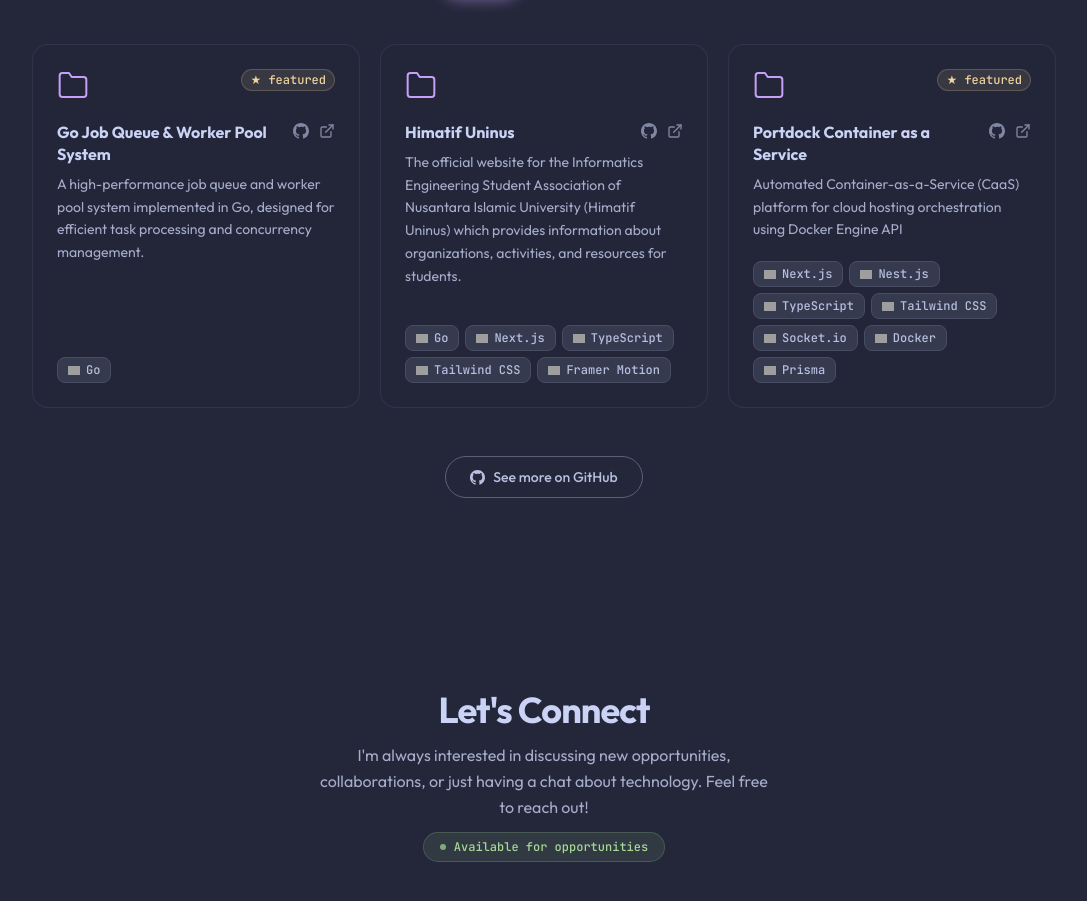
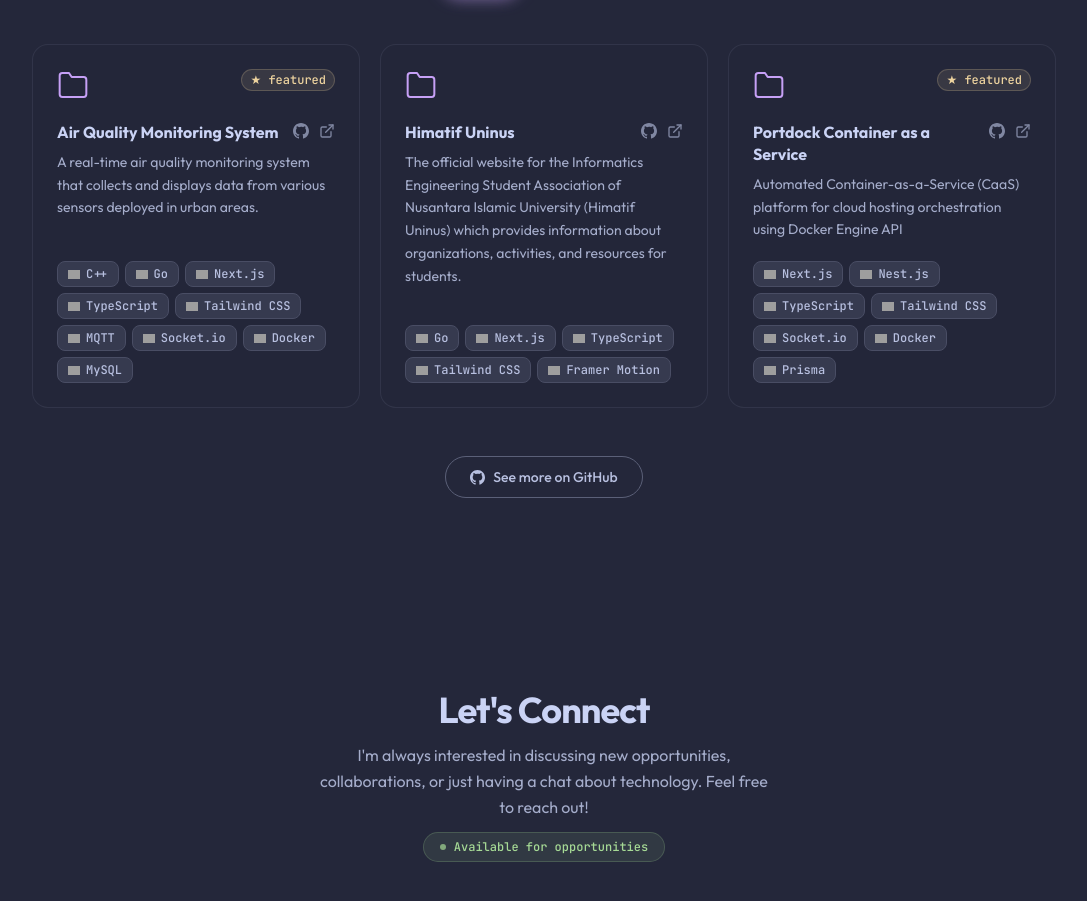
Before and after one commit to azrilpramudia/personal-website, a Next.js app: page / in a window 1280 px wide. Shown: the part 3780-4681 px from the top of the page, without its empty margins (96-1183 px from the left). Built offline with nearby package versions, Linux system fonts and the light colour scheme; grey boxes are pictures that could not be loaded.

Commit message:
update: new project

```diff
--- a/src/data/projects.ts
+++ b/src/data/projects.ts
@@ -3,12 +3,22 @@ import type { Project } from "@/src/types";
 export const projects: Project[] = [
   {
     id: "project-1",
-    title: "Go Job Queue & Worker Pool System",
+    title: "Air Quality Monitoring System",
     description:
-      "A high-performance job queue and worker pool system implemented in Go, designed for efficient task processing and concurrency management.",
-    techStack: ["Go"],
-    liveUrl: "https://project-1.com",
-    githubUrl: "https://github.com/azrilpramudia/go-job-queue",
+      "A real-time air quality monitoring system that collects and displays data from various sensors deployed in urban areas.",
+    techStack: [
+      "C++",
+      "Go",
+      "Next.js",
+      "TypeScript",
+      "Tailwind CSS",
+      "MQTT",
+      "Socket.io",
+      "Docker",
+      "MySQL",
+    ],
+    liveUrl: "https://test",
+    githubUrl: "https://github.com/azrilpramudia/air-quality-monitoring-system",
     featured: true,
   },
   {
@@ -40,26 +50,6 @@ export const projects: Project[] = [
     featured: true,
   },
   // {
-  //   id: "project-4",
-  //   title: "Air Quality Monitoring System",
-  //   description:
-  //     "A real-time air quality monitoring system that collects and displays data from various sensors deployed in urban areas.",
-  //   techStack: [
-  //     "C++",
-  //     "Go",
-  //     "Next.js",
-  //     "TypeScript",
-  //     "Tailwind CSS",
-  //     "MQTT",
-  //     "Socket.io",
-  //     "Docker",
-  //     "MySQL",
-  //   ],
-  //   liveUrl: "https://portdock-cloud.vercel.app/",
-  //   githubUrl: "https://github.com/azrilpramudia/portdock-caas",
-  //   featured: false,
-  // },
-  // {
   //   id: "project-5",
   //   title: "LibreGo - Digital Library System",
   //   description:
```
